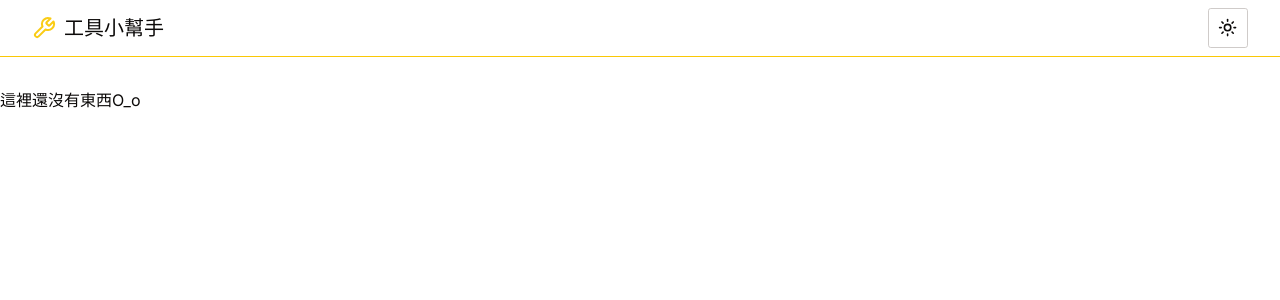
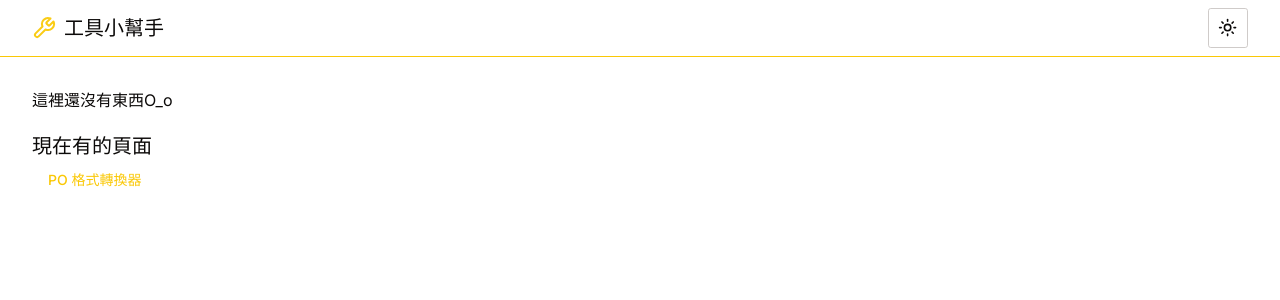
Before and after one commit to apo1798/just-a-toolbelt, a Next.js app: page / in a window 1280 px wide. Shown: the top 300 px of the page. Built offline with nearby package versions, Linux system fonts and the light colour scheme.

Commit message:
add anlytics, remove po extra blank line, remove card footer

```diff
--- a/package.json
+++ b/package.json
@@ -16,11 +16,12 @@
     "@radix-ui/react-select": "^2.0.0",
     "@radix-ui/react-slot": "^1.0.2",
     "@radix-ui/react-tooltip": "^1.0.7",
+    "@vercel/analytics": "^1.2.2",
     "class-variance-authority": "^0.7.0",
     "clsx": "^2.0.0",
     "jotai": "^2.5.0",
     "lucide-react": "^0.288.0",
-    "next": "14.0.1",
+    "next": "14.1.3",
     "next-themes": "^0.2.1",
     "react": "^18",
     "react-dom": "^18",
--- a/src/app/layout.tsx
+++ b/src/app/layout.tsx
@@ -6,6 +6,7 @@ import { ThemeProvider } from "~/components/ui/theme-provider";
 import { ThemeToggleDropdown } from "~/components/dropdown/ThemeToggleButton";
 import { Wrench } from "lucide-react";
 import { Toaster } from "sonner";
+import { Analytics } from "@vercel/analytics/react";
 
 export const fontSans = FontSans({
   subsets: ["latin"],
@@ -52,6 +53,7 @@ export default function RootLayout({
           </div>
           <div className="mb-6 h-[4rem]" />
           {children}
+          <Analytics />
           <Toaster />
         </ThemeProvider>
       </body>
--- a/src/app/page.tsx
+++ b/src/app/page.tsx
@@ -1,5 +1,25 @@
+import Link from "next/link";
+import { Button, buttonVariants } from "~/components/ui/button";
+
 const IndexPage = () => {
-  return <div>這裡還沒有東西O_o</div>;
+  return (
+    <main className="container space-y-5">
+      <div>這裡還沒有東西O_o</div>
+      <section>
+        <h1 className="text-xl font-medium">現在有的頁面</h1>
+        <ul>
+          <li>
+            <Link
+              className={buttonVariants({ variant: "link" })}
+              href="po-generator"
+            >
+              PO 格式轉換器
+            </Link>
+          </li>
+        </ul>
+      </section>
+    </main>
+  );
 };
 
 export default IndexPage;
--- a/src/app/po-generator/PoTextCard.tsx
+++ b/src/app/po-generator/PoTextCard.tsx
@@ -87,11 +87,10 @@ const PoTextCard = ({ number, generatedText, hasNoMatchingValue }: Props) => {
           </div>
         </CardHeader>
         <CollapsibleContent>
-          <CardContent className="mx-6 mb-4 whitespace-pre-line break-words rounded border-2 border-primary p-2 font-mono text-sm">
+          <CardContent className="mx-6 mb-4 whitespace-pre-line break-words rounded border-2 border-primary p-2 font-mono text-sm font-medium">
             {generatedText}
           </CardContent>
         </CollapsibleContent>
-        <CardFooter></CardFooter>
       </Card>
     </Collapsible>
   );
--- a/src/app/po-generator/PoTextarea.tsx
+++ b/src/app/po-generator/PoTextarea.tsx
@@ -140,10 +140,7 @@ const PoTextarea = () => {
           const isLast = keyLength === i + 1;
           let hasNoMatchingValue = false;
 
-          console.log({ correspondingText });
-
-          const generatedText =
-            correspondingText
+          const generatedText = correspondingText
             .map((text) => {
               const matchingValue = text.at(i + 1);
 
@@ -151,11 +148,9 @@ const PoTextarea = () => {
                 hasNoMatchingValue = true;
               }
 
-                return `msgid "${text.at(0)}"\nmsgstr "${
-                  matchingValue ?? ""
-                }"\n`;
+              return `msgid "${text.at(0)}"\nmsgstr "${matchingValue ?? ""}"\n`;
             })
-              .join("\n") + "\n";
+            .join("\n");
 
           return (
             <PoTextCard
```
Also changed, not shown: 1 other file (tests, documents, lock files or other folders). Lines whose indentation alone changed are shown as unchanged.
